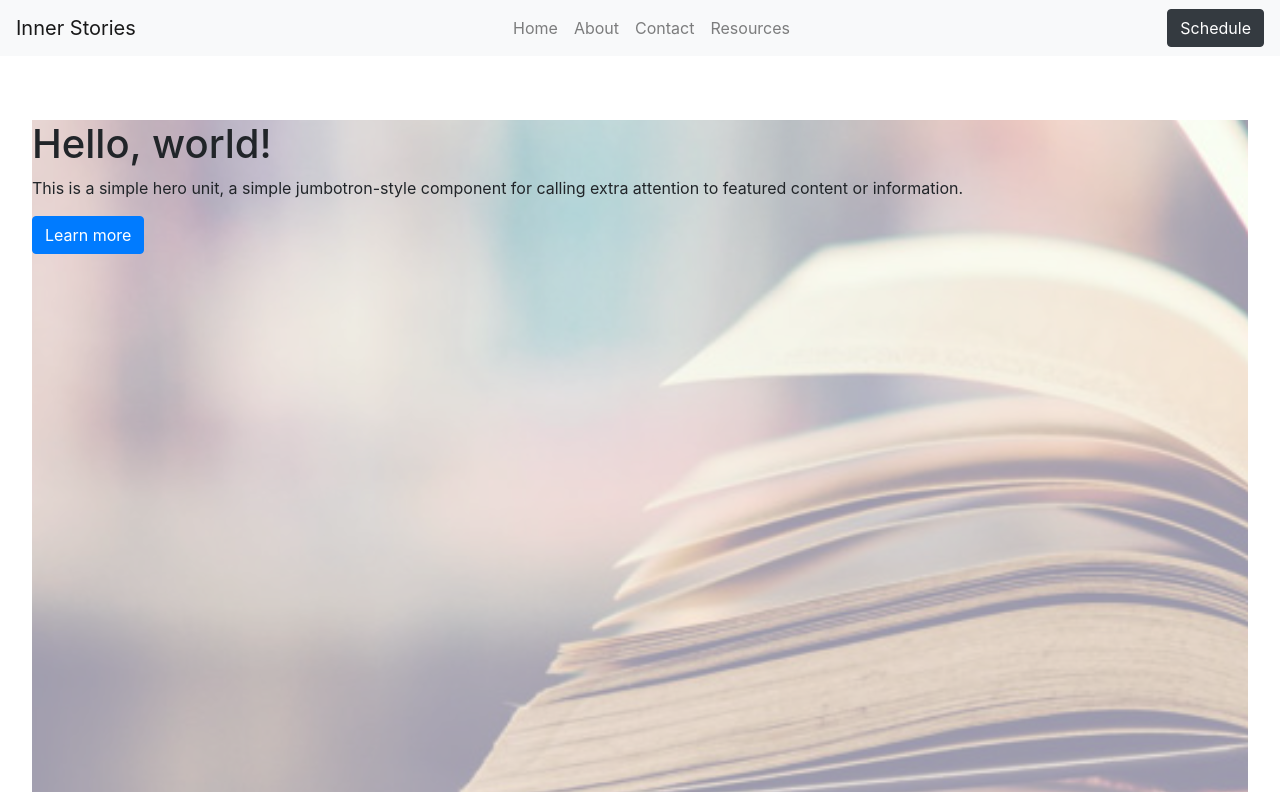
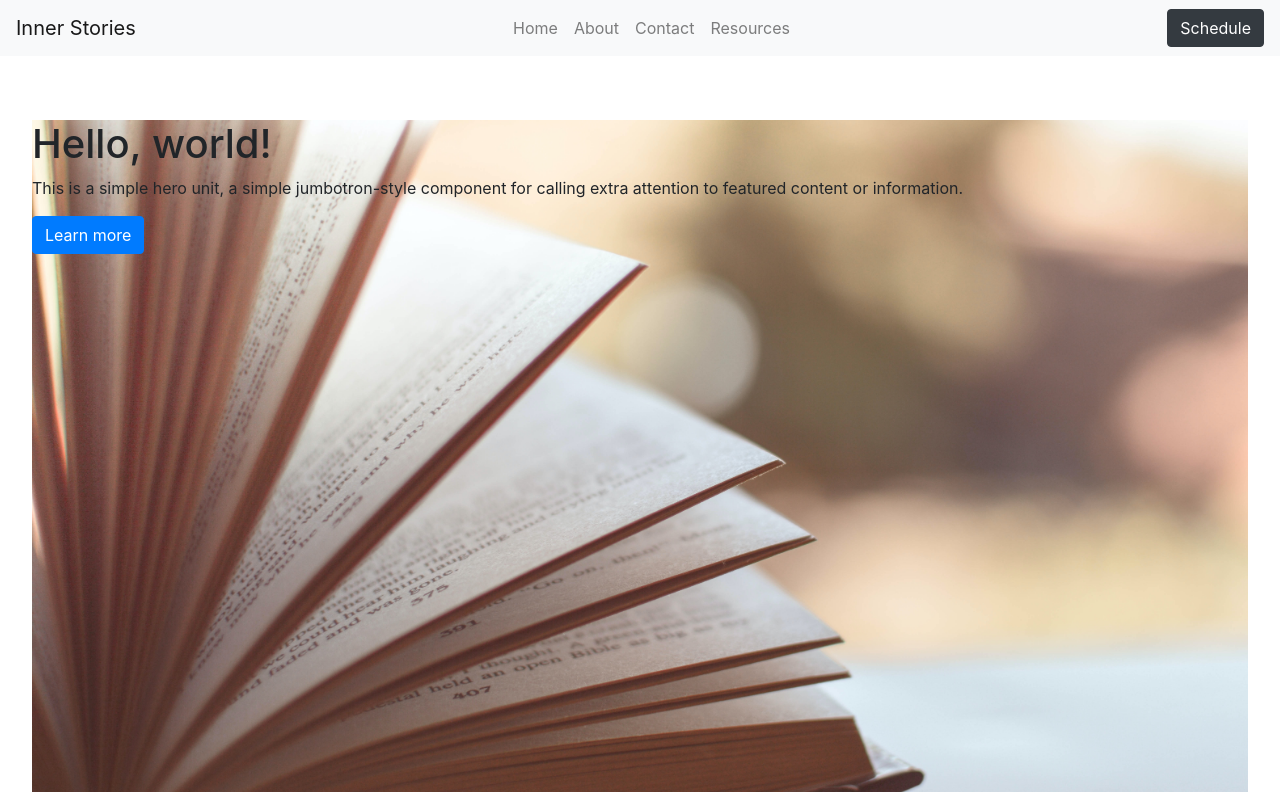
Before and after one commit to web-dev-carolina/CYCEssaysTutoring, a React (Create React App) app in the folder cyc-essays-tutoring/: page / in a window 1280 px wide. Shown: the top 800 px of the page. Built offline with nearby package versions, Linux system fonts and the light colour scheme.

Commit message:
Revert "update book image on home page"
This reverts commit 5db71ea7a493190ad14320c65ce307448958c284.

```diff
--- a/cyc-essays-tutoring/src/App.css
+++ b/cyc-essays-tutoring/src/App.css
@@ -37,7 +37,7 @@
   margin-right: auto;
 }
 .bg-image {
-  background-image: url('./book\ image.svg');
+  background-image: url('./pexels-caio-46274.jpg');
   background-position: center;
   background-repeat: no-repeat;
   background-size: cover;
--- a/cyc-essays-tutoring/src/App.js
+++ b/cyc-essays-tutoring/src/App.js
@@ -2,6 +2,7 @@ import React from 'react';
 import './App.css';
 import NavbarContainer from './components/NavbarContainer';
 import 'bootstrap/dist/css/bootstrap.min.css';
+import './pexels-caio-46274.jpg';
 
 const App = () => {
   return (
```
Also changed, not shown: cyc-essays-tutoring/src/book image.svg (deleted), cyc-essays-tutoring/src/pexels-caio-46274.jpg (added).
